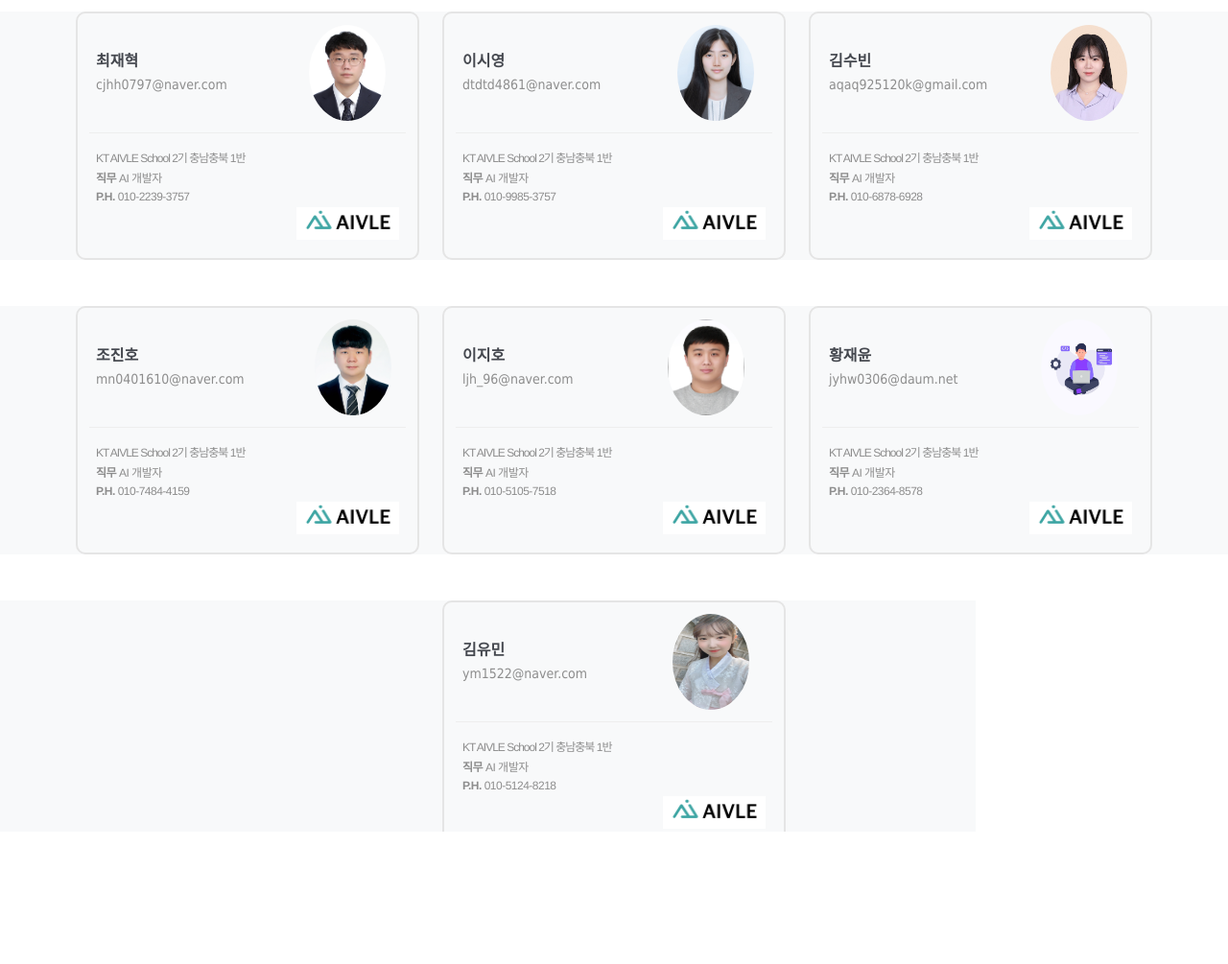
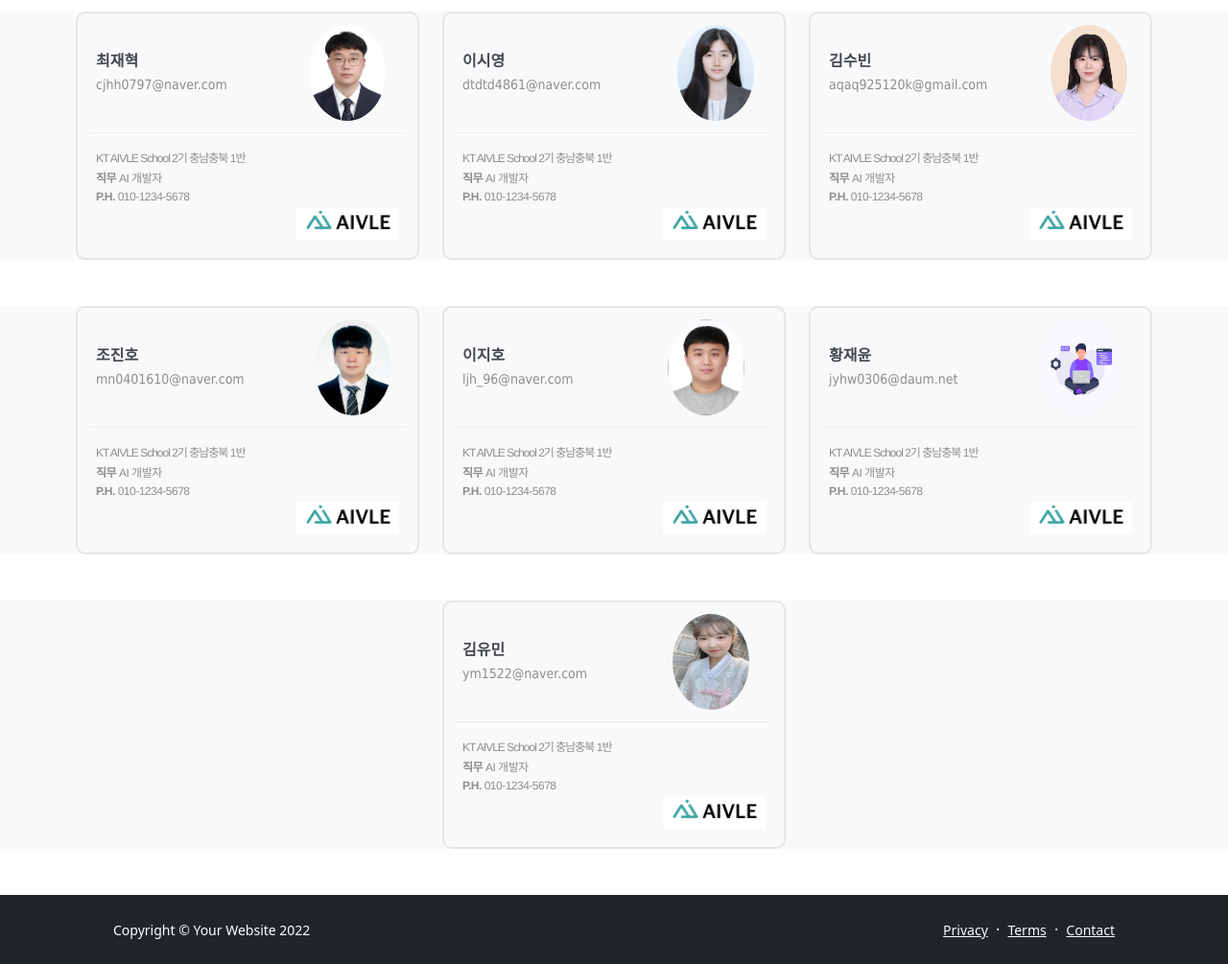
Before and after one commit to hardids/Sign-Language-Translation, a Django app: page /sign_lang/about/ in a window 1280 px wide. Shown: the part 404-1409 px from the top of the page at 96% size. Run offline with Django 3.2, Linux system fonts and the light colour scheme; some libraries are stand-ins or nearby versions.

Commit message:
mobile number blinding

```diff
--- a/sign_lang/templates/sign_lang/about.html
+++ b/sign_lang/templates/sign_lang/about.html
@@ -56,7 +56,7 @@
                             <tr>
 								<td style="font-size: 12px;line-height: 17px;color:#8d8d8d;letter-spacing: -0.5px">
 									<strong class="_previewCellphoneStrong">P.H.</strong>
-									<span class="_previewCellphone"> 010-2239-3757</span>
+									<span class="_previewCellphone"> 010-1234-5678</span>
 								</td>
 							</tr>
 
@@ -113,7 +113,7 @@
                             <tr>
 								<td style="font-size: 12px;line-height: 17px;color:#8d8d8d;letter-spacing: -0.5px">
 									<strong class="_previewCellphoneStrong">P.H.</strong>
-									<span class="_previewCellphone"> 010-9985-3757</span>
+									<span class="_previewCellphone"> 010-1234-5678</span>
 								</td>
 							</tr>
 
@@ -170,7 +170,7 @@
                             <tr>
 								<td style="font-size: 12px;line-height: 17px;color:#8d8d8d;letter-spacing: -0.5px">
 									<strong class="_previewCellphoneStrong">P.H.</strong>
-									<span class="_previewCellphone"> 010-6878-6928</span>
+									<span class="_previewCellphone"> 010-1234-5678</span>
 								</td>
 							</tr>
 
@@ -239,7 +239,7 @@
                             <tr>
 								<td style="font-size: 12px;line-height: 17px;color:#8d8d8d;letter-spacing: -0.5px">
 									<strong class="_previewCellphoneStrong">P.H.</strong>
-									<span class="_previewCellphone"> 010-7484-4159</span>
+									<span class="_previewCellphone"> 010-1234-5678</span>
 								</td>
 							</tr>
 
@@ -296,7 +296,7 @@
                             <tr>
 								<td style="font-size: 12px;line-height: 17px;color:#8d8d8d;letter-spacing: -0.5px">
 									<strong class="_previewCellphoneStrong">P.H.</strong>
-									<span class="_previewCellphone"> 010-5105-7518</span>
+									<span class="_previewCellphone"> 010-1234-5678</span>
 								</td>
 							</tr>
 
@@ -353,7 +353,7 @@
                             <tr>
 								<td style="font-size: 12px;line-height: 17px;color:#8d8d8d;letter-spacing: -0.5px">
 									<strong class="_previewCellphoneStrong">P.H.</strong>
-									<span class="_previewCellphone"> 010-2364-8578</span>
+									<span class="_previewCellphone"> 010-1234-5678</span>
 								</td>
 							</tr>
 
@@ -421,7 +421,7 @@
                             <tr>
 								<td style="font-size: 12px;line-height: 17px;color:#8d8d8d;letter-spacing: -0.5px">
 									<strong class="_previewCellphoneStrong">P.H.</strong>
-									<span class="_previewCellphone"> 010-5124-8218</span>
+									<span class="_previewCellphone"> 010-1234-5678</span>
 								</td>
 							</tr>
 
```
